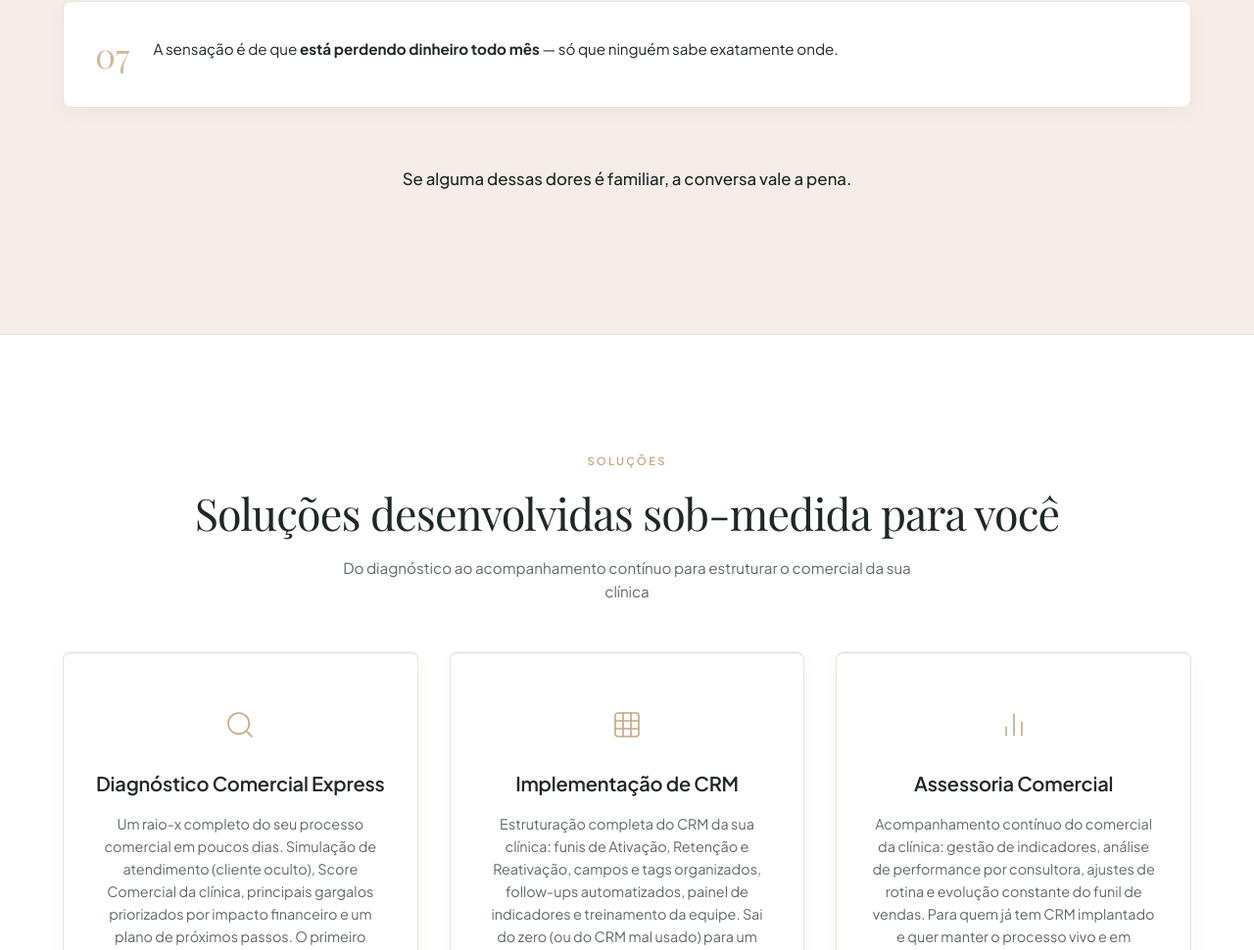
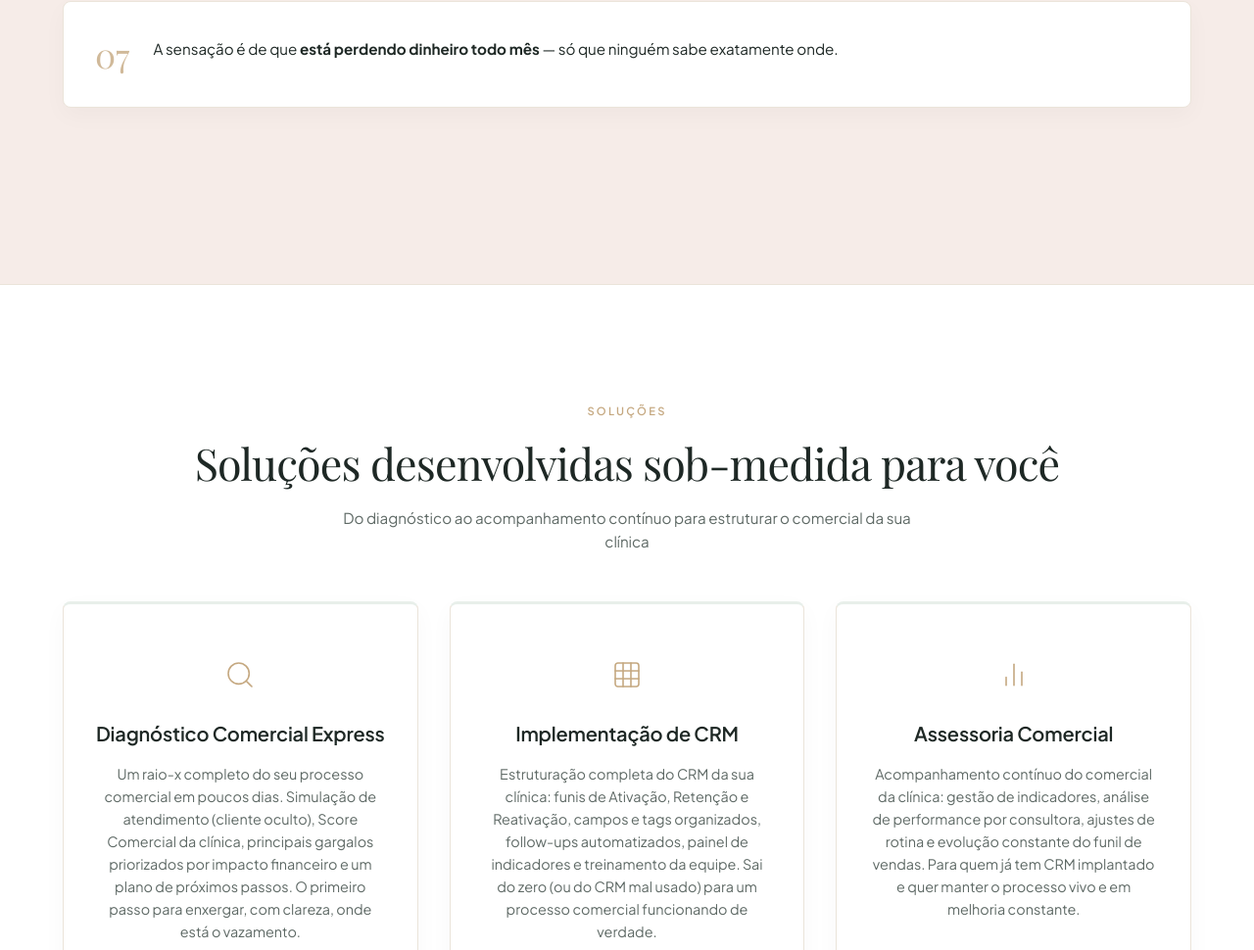
Before and after one commit to albertoramos98/Nat-lia-Ribeiro-CRM, a plain HTML site: page index.html in a window 1280 px wide. Shown: the part 1708-2678 px from the top of the page at 98% size. Drawn offline with nearby package versions, Linux system fonts and the light colour scheme; a web font is replaced by a local one.

Commit message:
Remover rodape da secao de dores

```diff
--- a/index.html
+++ b/index.html
@@ -130,9 +130,6 @@
                     </div>
                 </div>
 
-                <div class="pains-footer text-center">
-                    <p class="pains-footer-text">Se alguma dessas dores é familiar, a conversa vale a pena.</p>
-                </div>
             </div>
         </section>
 
--- a/style.css
+++ b/style.css
@@ -971,18 +971,6 @@ h1, h2, h3, h4 {
     margin: 0;
 }
 
-.pains-footer {
-    max-width: 600px;
-    margin: 0 auto;
-}
-
-.pains-footer-text {
-    font-size: 1.05rem;
-    font-weight: 500;
-    color: var(--gold-dark);
-    margin-bottom: 24px;
-}
-
 /* ==========================================================================
    CASES SECTION (SESSÃO 4)
    ========================================================================== */
```
